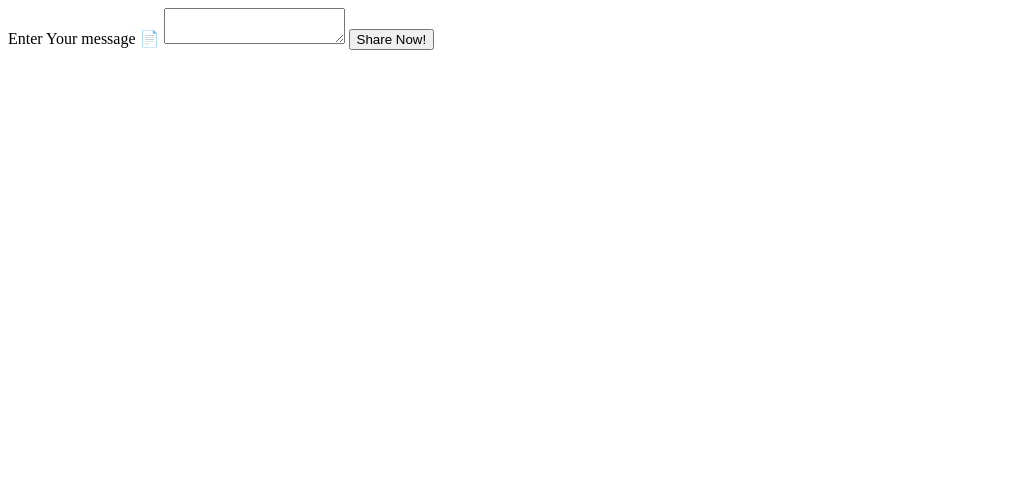
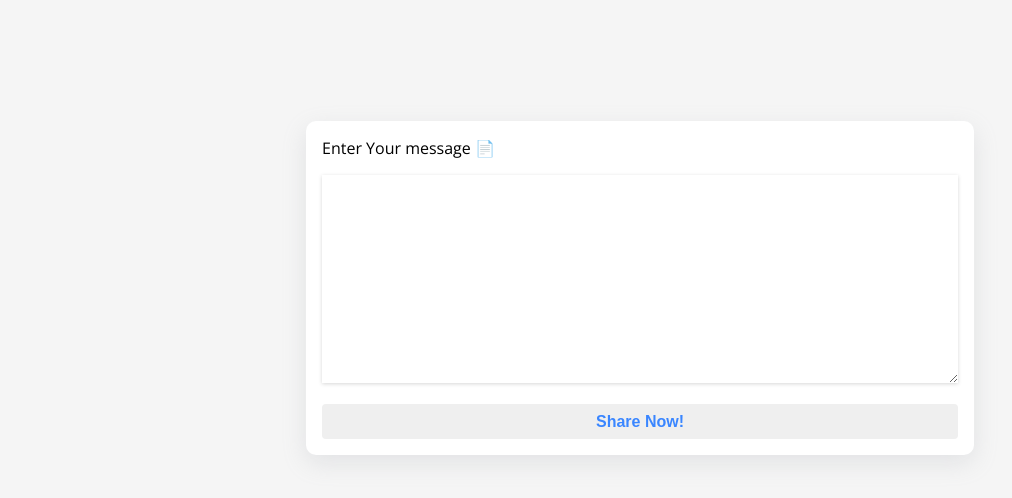
Before and after one commit to raamido/mshare, a plain HTML site: page index.html in a window 1280 px wide. Shown: the whole page, without its empty margins (0-1012 px from the left). Drawn offline with nearby package versions, Linux system fonts and the light colour scheme.

Commit message:
style message-box

```diff
--- a/styles.css
+++ b/styles.css
@@ -6,3 +6,55 @@ html,
 body {
   height: 100%;
 }
+
+body {
+  background: whitesmoke;
+}
+
+.wrapper {
+  height: 70%;
+  display: flex;
+  align-items: center;
+  justify-content: center;
+  font-family: "Open sans", sans-serif;
+}
+
+label,
+button {
+  display: block;
+}
+
+form {
+  background: white;
+  padding: 1rem;
+  width: min(668px, 90%);
+  border-radius: 10px;
+  box-shadow: rgba(149, 157, 165, 0.2) 0px 8px 24px;
+}
+
+textarea {
+  width: 100%;
+  border: none;
+  resize: vertical;
+  margin: 1rem 0;
+  min-height: 13rem;
+  font-size: 1.2rem;
+  box-shadow: rgba(0, 0, 0, 0.16) 0px 1px 4px;
+}
+
+button {
+  width: 100%;
+  height: 2.2rem;
+  border: none;
+  cursor: pointer;
+  color: #3a86ff;
+  font-weight: bold;
+  font-size: 1rem;
+  border-radius: 4px;
+}
+
+button:hover,
+button:focus {
+  color: white;
+  background: #3a86ff;
+}
```
